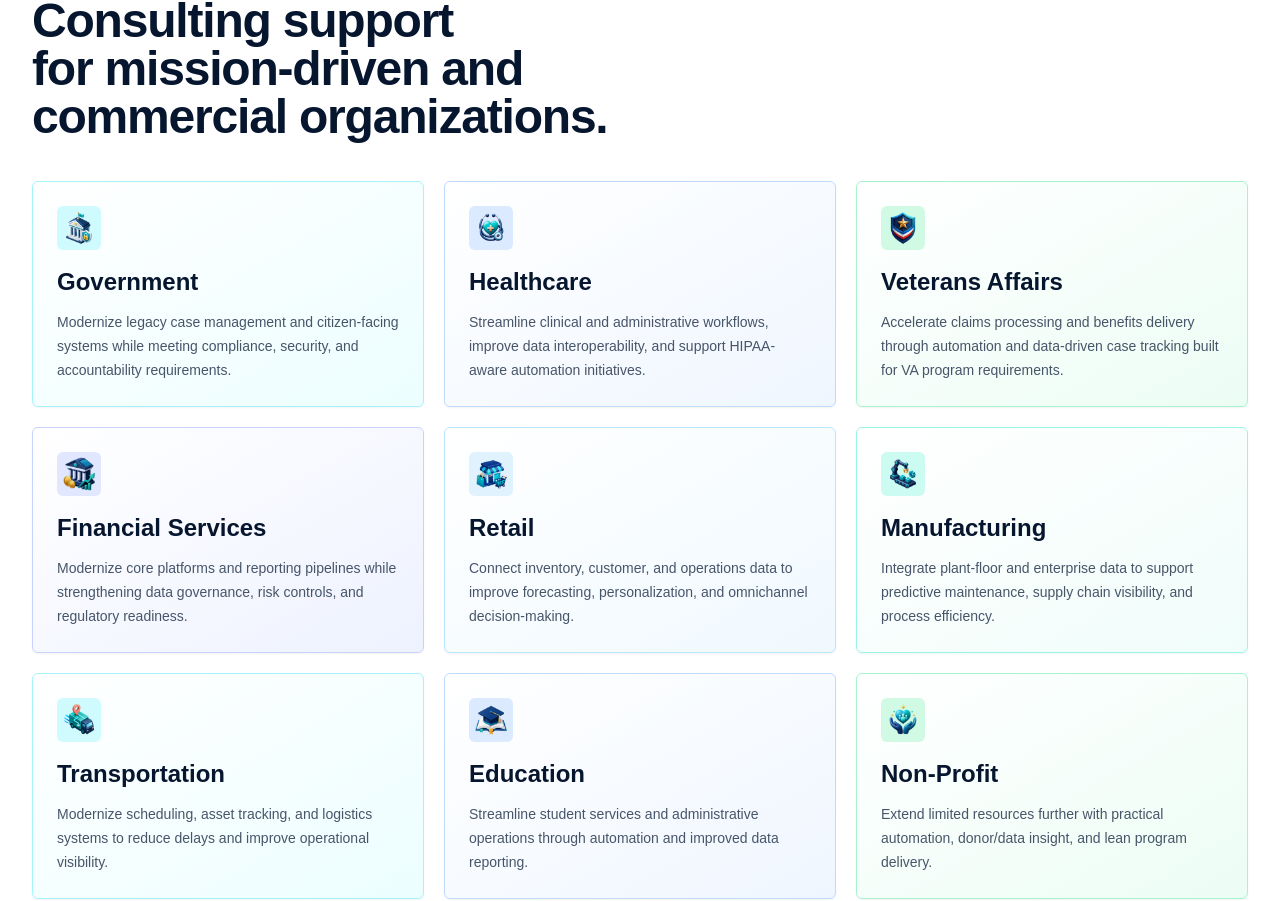
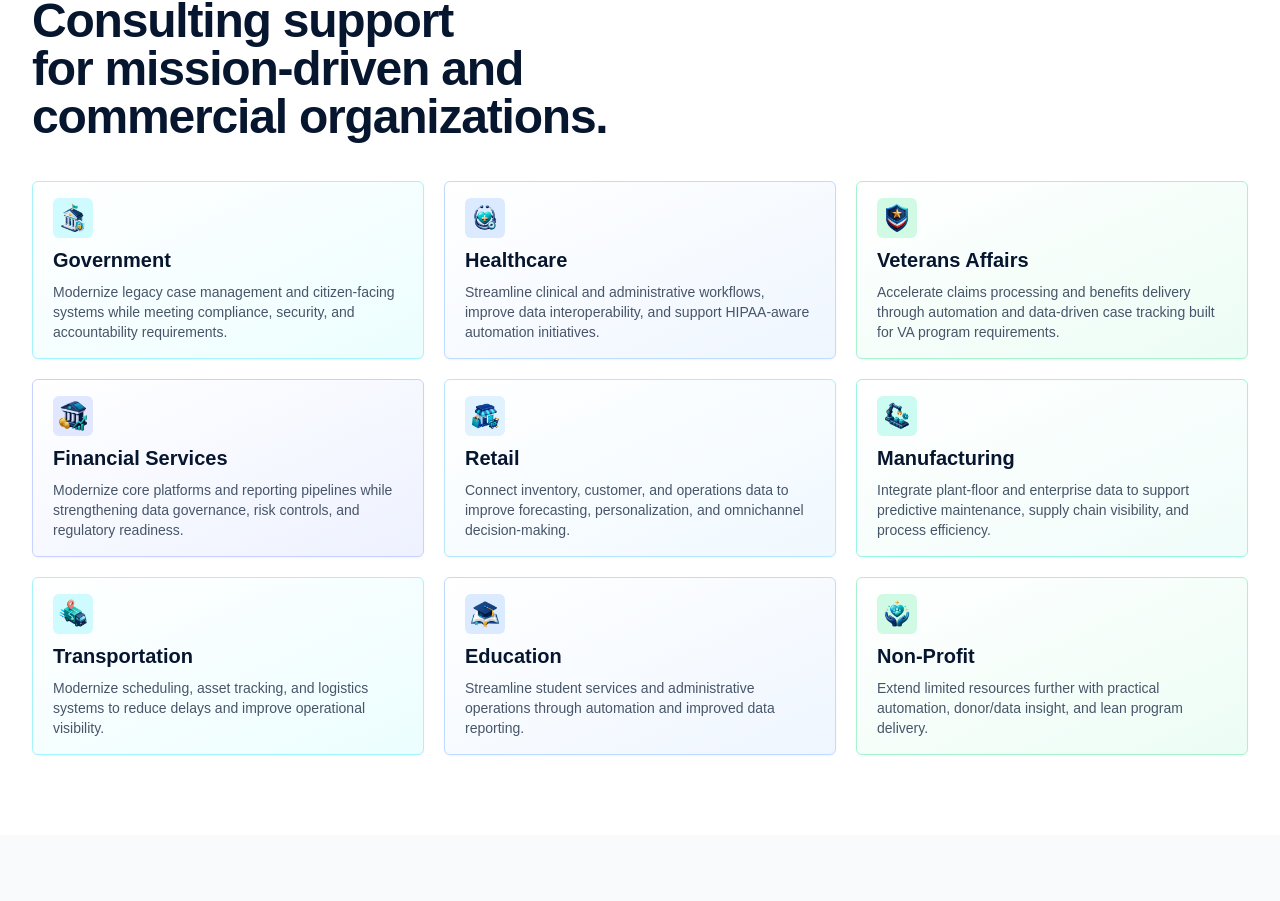
Before and after one commit to Space3434/365INO, a Next.js app: page / in a window 1280 px wide. Shown: the part 4458-5359 px from the top of the page. Built offline with nearby package versions, Linux system fonts and the light colour scheme.

Commit message:
Tighten industry card layout

```diff
--- a/components/card-grids.tsx
+++ b/components/card-grids.tsx
@@ -99,20 +99,20 @@ export function IndustryCard({
 
   return (
     <article
-      className={`group rounded-md border p-6 shadow-sm transition hover:-translate-y-1 hover:shadow-enterprise ${accent.card}`}
+      className={`group rounded-md border px-5 py-4 shadow-sm transition hover:-translate-y-1 hover:shadow-enterprise ${accent.card}`}
     >
-      <div className={`mb-4 grid h-11 w-11 place-items-center rounded-md ${accent.icon}`}>
+      <div className={`mb-2 grid h-10 w-10 place-items-center rounded-md ${accent.icon}`}>
         <Image
           src={image}
           alt=""
           width={44}
           height={44}
-          className="h-10 w-10 object-contain"
+          className="h-9 w-9 object-contain"
           aria-hidden="true"
         />
       </div>
-      <h3 className="text-2xl font-black text-navy">{title}</h3>
-      <p className="mt-3 text-sm leading-6 text-slate-600">{description}</p>
+      <h3 className="text-xl font-black text-navy">{title}</h3>
+      <p className="mt-2 text-sm leading-5 text-slate-600">{description}</p>
     </article>
   );
 }
```
